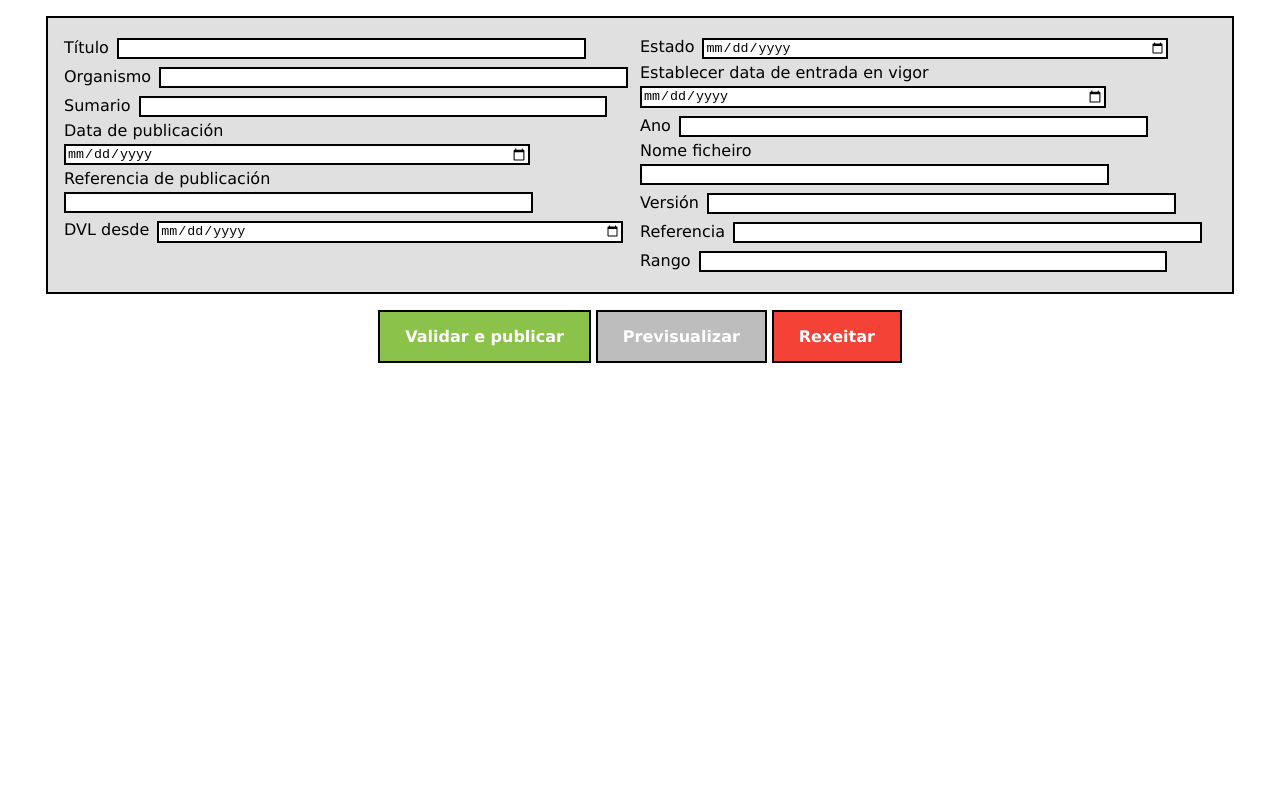
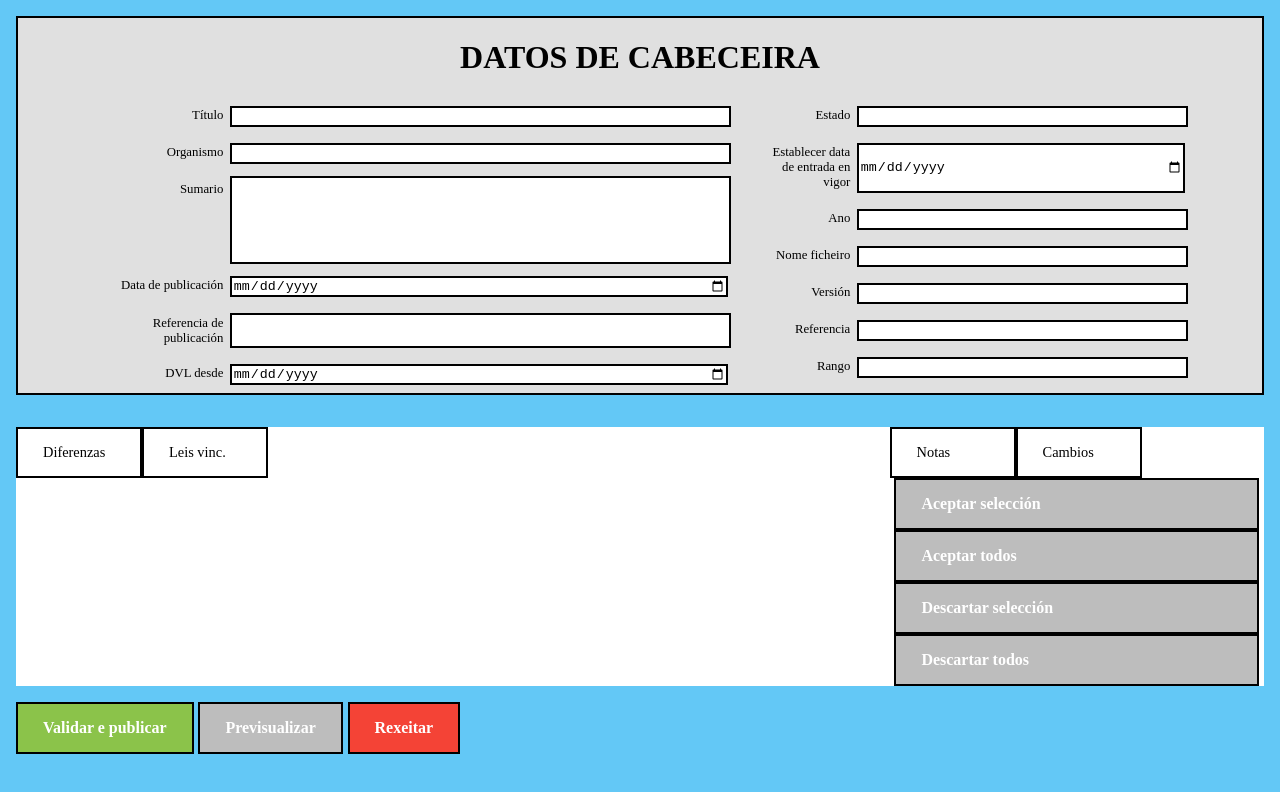
Before and after one commit to pablito2199/TFG, a React (Create React App) app in the folder App/Cliente/: page / in a window 1280 px wide. Shown: the top 792 px of the page. Built offline with nearby package versions, Linux system fonts and the light colour scheme.

Commit message:
Continue with client

```diff
--- a/App/Cliente/src/App.js
+++ b/App/Cliente/src/App.js
@@ -1,47 +1,60 @@
-import "./style/App.css";
-import { ButtonAceptar, ButtonRexeitar, ButtonPrevisualizar } from "./components/Button";
+import "./style/app.css";
+import { Boton } from "./components/Boton";
+import { Campo } from "./components/Campo";
 
 export const App = () => {
     return (
-        <header>
-            <div className="metadatos">
-                <div>
-                    <label for="titulo">Título</label>
-                    <input type="text" id="titulo" name="titulo" /><br />
-                    <label for="organismo">Organismo</label>
-                    <input type="text" id="organismo" name="organismo" /><br />
-                    <label for="sumario">Sumario</label>
-                    <input type="text" id="sumario" name="sumario" /><br />
-                    <label for="data_publicacion">Data de publicación</label>
-                    <input type="date" id="data_publicacion" name="data_publicacion" /><br />
-                    <label for="referencia_publicacion">Referencia de publicación</label>
-                    <input type="text" id="referencia_publicacion" name="referencia_publicacion" /><br />
-                    <label for="dvl_desde">DVL desde</label>
-                    <input type="date" id="dvl_desde" name="dvl_desde" /><br />
+        <body>
+            <header>
+                <h1>DATOS DE CABECEIRA</h1>
+                <div className="metadatos">
+                    <div className="colIzq">
+                        <Campo identificador="titulo" texto="Título" tipo="text" />
+                        <Campo identificador="organismo" texto="Organismo" tipo="text" />
+                        <Campo identificador="sumario" texto="Sumario" tipo="textarea" />
+                        <Campo identificador="data_publicacion" texto="Data de publicación" tipo="date" />
+                        <Campo identificador="referencia_publicacion" texto="Referencia de publicación" tipo="text" />
+                        <Campo identificador="dvl_desde" texto="DVL desde" tipo="date" />
+                    </div>
+
+                    <div className="colDer">
+                        <Campo identificador="estado" texto="Estado" tipo="text" />
+                        <Campo identificador="entrada_vigor" texto="Establecer data de entrada en vigor" tipo="date" />
+                        <Campo identificador="ano" texto="Ano" tipo="text" />
+                        <Campo identificador="nome_ficheiro" texto="Nome ficheiro" tipo="text" />
+                        <Campo identificador="version" texto="Versión" tipo="text" />
+                        <Campo identificador="referencia" texto="Referencia" tipo="text" />
+                        <Campo identificador="rango" texto="Rango" tipo="text" />
+                    </div>
                 </div>
+            </header>
 
-                <div>
-                    <label for="estado">Estado</label>
-                    <input type="date" id="estado" name="estado" /><br />
-                    <label for="entrada_vigor">Establecer data de entrada en vigor</label>
-                    <input type="date" id="entrada_vigor" name="entrada_vigor" /><br />
-                    <label for="ano">Ano</label>
-                    <input type="text" id="ano" name="ano" /><br />
-                    <label for="nome_ficheiro">Nome ficheiro</label>
-                    <input type="text" id="nome_ficheiro" name="nome_ficheiro" /><br />
-                    <label for="version">Versión</label>
-                    <input type="text" id="version" name="version" /><br />
-                    <label for="referencia">Referencia</label>
-                    <input type="text" id="referencia" name="referencia" /><br />
-                    <label for="rango">Rango</label>
-                    <input type="text" id="rango" name="rango   " /><br />
-                </div>
+            <main>
+                <section className="izquierda">
+                    <nav>
+                        <a>Diferenzas</a>
+                        <a>Leis vinc.</a>
+                    </nav>
+                </section>
+                <section className="derecha">
+                    <nav>
+                        <a>Notas</a>
+                        <a>Cambios</a>
+                    </nav>
+                    <div className="botones">
+                        <Boton color="gris" texto="Aceptar selección" />
+                        <Boton color="gris" texto="Aceptar todos" />
+                        <Boton color="gris" texto="Descartar selección" />
+                        <Boton color="gris" texto="Descartar todos" />
+                    </div>
+                </section>
+            </main>
+
+            <div className="botones_principales">
+                <Boton color="verde" texto="Validar e publicar" />
+                <Boton color="gris" texto="Previsualizar" />
+                <Boton color="rojo" texto="Rexeitar" />
             </div>
-            <div className="botones">
-                <ButtonAceptar text="Validar e publicar" />
-                <ButtonPrevisualizar text="Previsualizar" />
-                <ButtonRexeitar text="Rexeitar" />
-            </div>
-        </header>
+        </body>
     );
 };
--- /dev/null
+++ b/App/Cliente/src/components/Boton.jsx
@@ -0,0 +1,8 @@
+import React from 'react';
+import '../style/boton.css';
+
+export const Boton = ({color, texto}) => {
+    return(
+        <a className={color} target="_blank" rel="noreferrer">{texto}</a>
+    )
+}
--- a/App/Cliente/src/components/Button.jsx
+++ /dev/null
@@ -1,20 +0,0 @@
-import React from 'react';
-import styles from '../style/button.module.css';
-
-export const ButtonAceptar = ({link, text}) => {
-    return(
-        <a className={styles.buttonAceptar} href={link} target="_blank" rel="noreferrer">{text}</a>
-    )
-}
-
-export const ButtonPrevisualizar = ({link, text}) => {
-    return(
-        <a className={styles.buttonPrevisualizar} href={link} target="_blank" rel="noreferrer">{text}</a>
-    )
-}
-
-export const ButtonRexeitar = ({link, text}) => {
-    return(
-        <a className={styles.buttonRexeitar} href={link} target="_blank" rel="noreferrer">{text}</a>
-    )
-}
--- /dev/null
+++ b/App/Cliente/src/components/Campo.jsx
@@ -0,0 +1,17 @@
+import React from 'react';
+import '../style/campo.css';
+
+export const Campo = ({identificador, texto, tipo}) => {
+    return(
+        <div className="campo">
+            <label for={identificador}>{texto}</label>
+            {
+                tipo === "textarea"
+                ?
+                <textarea className={identificador} />
+                :
+                <input type={tipo} className={identificador} name={identificador} required />
+            }
+        </div>
+    )
+}
--- a/App/Cliente/src/style/App.css
+++ b/App/Cliente/src/style/App.css
@@ -1,7 +1,5 @@
 body {
-    margin: 0;
-    padding: 0;
-    font-family: Verdana, Geneva, Tahoma, sans-serif;
+    background-color: #63c8f6;
 }
 header {
     margin-top: 1em;
@@ -10,28 +8,54 @@ header {
     align-items: center;
     text-align: left;
     justify-content: center;
+    background-color: #e0e0e0;
+    border: 2px solid #000000;
 }
 .metadatos {
     width: 90%;
     display: flex;
     flex-direction: row;
     flex-wrap: wrap;
-    border: 2px solid #000000;
-    padding: 1em;
-    background-color: #e0e0e0;
 }
-.metadatos > div {
-    width: 50%;
+.metadatos .colIzq {
+    width: 60%;
 }
-.botones {
+.metadatos .colDer {
+    width: 40%;
+}
+
+main {
+    margin-top: 2em;
+    display: flex;
+    background-color: white;
+    color: #000000;
+}
+nav {
+    display: flex;
+    flex-direction: row;
+}
+nav a {
+    width: 5em;
+    font-size: 0.9em;
+}
+main .izquierda {
+    width: 65%;
+}
+main .derecha {
+    margin-left: 5%;
+    width: 30%;
+}
+
+.botones_principales {
     display: flex;
     margin-top: 1em;
 }
-input {
-    margin-block: 0.3em;
-    border: 2px solid #000000;
-    width: 80%;
+
+@media (max-width: 850px) {
+    .metadatos > .colIzq {
+        width: 100%;
+    }
+    .metadatos > .colDer {
+        width: 100%;
+    }
 }
-label {
-    margin-right: 0.5em;
-}
--- /dev/null
+++ b/App/Cliente/src/style/boton.css
@@ -0,0 +1,35 @@
+a {
+    display: block;
+    padding: 15px 25px;
+    text-decoration: none;
+    cursor: pointer;
+    border: 2px solid #000000;
+}
+
+.verde{
+    background-color: #8bc34a;
+    font-weight: bold;
+    color: white;
+}
+.verde:hover {
+    background-color: #70be16;
+}
+
+.gris{
+    margin-inline: 0.3em;
+    background-color: #bdbdbd;
+    font-weight: bold;
+    color: white;
+}
+.gris:hover {
+    background-color: #949494;
+}
+
+.rojo {
+    background-color: #f44336;
+    font-weight: bold;
+    color: white;
+}
+.rojo:hover {
+    background-color: #f01303;
+}
--- a/App/Cliente/src/style/button.module.css
+++ /dev/null
@@ -1,36 +0,0 @@
-a {
-    border: 2px solid #000000;
-    color: white;
-}
-
-.buttonAceptar{
-    display: block;
-    padding: 15px 25px;
-    background-color: #8bc34a;
-    text-decoration: none;
-    cursor: pointer;
-    font-weight: bold;
-}
-
-.buttonPrevisualizar{
-    display: block;
-    padding: 15px 25px;
-    background-color: #bdbdbd;
-    text-decoration: none;
-    cursor: pointer;
-    font-weight: bold;
-    margin-inline: 0.3em;
-}
-
-.buttonRexeitar {
-    display: block;
-    padding: 15px 25px;
-    background-color: #f44336;
-    text-decoration: none;
-    cursor: pointer;
-    font-weight: bold;
-}
-
-.button:hover{
-    background-color: #40c8ee;
-}
--- /dev/null
+++ b/App/Cliente/src/style/campo.css
@@ -0,0 +1,22 @@
+.campo {
+    display: flex;
+    text-align: end;
+    align-items: top;
+    padding: 0.25em;
+}
+.campo label {
+    font-size: 0.8em;
+    margin: 0.5em 0.5em;
+    width: 20%;
+}
+.campo input {
+    margin-block: 0.3em;
+    flex: 0.95 1 auto;
+    border: 2px solid #000000;
+}
+.sumario {
+    min-height: 6em;
+    flex: 0.95 1 auto;
+    border: 2px solid #000000;
+    resize: none;
+}
```
Also changed, not shown: 1 other file (tests, documents, lock files or other folders).
